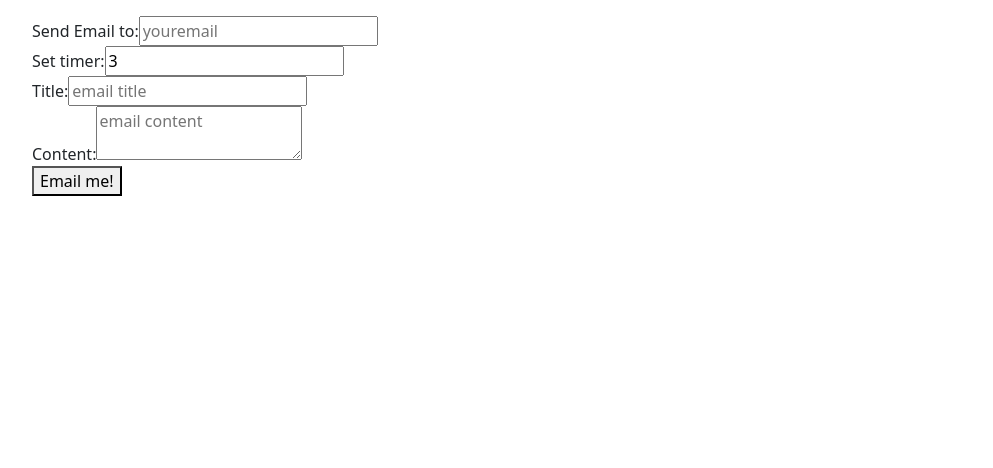
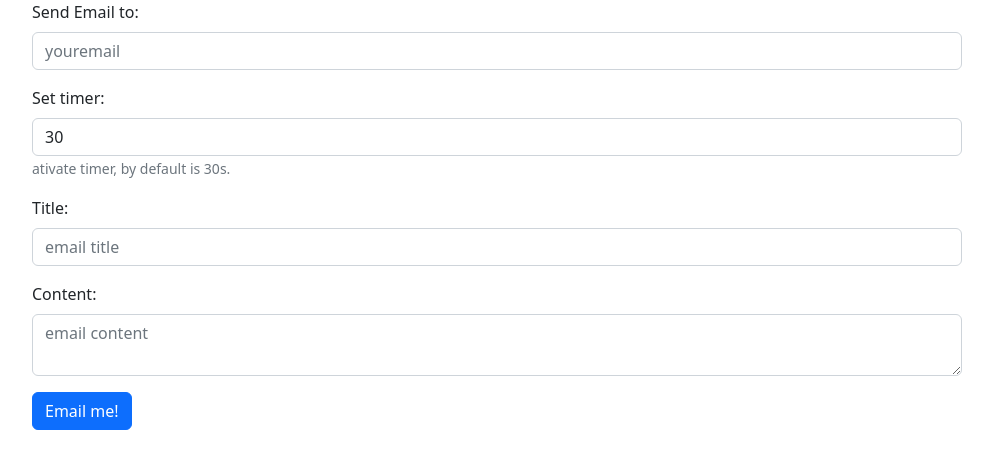
Before and after one commit to wd810/button-click, a Vue app: page / in a window 1280 px wide. Shown: the top 468 px of the page, without its empty margins (50-1043 px from the left). Built offline with nearby package versions, Linux system fonts and the light colour scheme.

Commit message:
add form validation

```diff
--- a/package.json
+++ b/package.json
@@ -8,6 +8,8 @@
     "lint": "vue-cli-service lint"
   },
   "dependencies": {
+    "@vuelidate/core": "^2.0.0-alpha.44",
+    "@vuelidate/validators": "^2.0.0-alpha.31",
     "bootstrap": "^5.2.1",
     "core-js": "^3.6.5",
     "vue": "^3.0.0"
--- a/src/components/Button.vue
+++ b/src/components/Button.vue
@@ -1,59 +1,108 @@
 <template>
-    <form class="container">
-        <p>{{ email.address }}</p>
-        <div class="col-sm-10">
-            <label>Send Email to: </label>
-            <input type="text" v-model="email.address" placeholder="youremail">
+    <form class="container"
+          @submit.prevent='sendEmail'>
+        <div class="col-sm-10 mb-3">
+            <label class="form-label">Send Email to: </label>
+            <input class='form-control'
+                type="text"
+                v-model="state.email.address"
+                placeholder="youremail">
+            <span class="form-text"
+                v-if="v$.email.address.$error">
+                {{ v$.email.address.$errors[0].$message }}
+            </span>
         </div>
-        <div class="col-sm-10">
-            <label>Set timer: </label>
-            <input type="text" v-model="timer" placeholder="ativate time, by default is 30s">
+        <div class="col-sm-10 mb-3">
+            <label class="form-label">Set timer: </label>
+            <input class="form-control"
+                type="text"
+                v-model="timer"
+                placeholder="ativate time, by default is 30s">
+            <span class="form-text">
+                ativate timer, by default is 30s.
+            </span>
         </div>
-        <div class="col-sm-10">
-            <label>Title: </label>
-            <input type="text" placeholder="email title" required>
+        <div class="col-sm-10 mb-3">
+            <label class="form-label">Title: </label>
+            <input class='form-control'
+                type="text"
+                placeholder="email title"
+                v-model="state.email.title">
+            <span class="form-text"
+                v-if="v$.email.title.$error">
+                {{ v$.email.title.$errors[0].$message }}
+            </span>
         </div>
-        <div class="col-sm-10">
-            <label>Content: </label>
-            <textarea type="text" placeholder="email content"></textarea>
+        <div class="col-sm-10 mb-3">
+            <label class="form-label">Content: </label>
+            <textarea class="form-control"
+                type="text"
+                placeholder="email content"
+                v-model="state.email.content"></textarea>
+            <span class="form-text"
+                v-if="v$.email.content.$error">
+                {{ v$.email.content.$errors[0].$message }}
+            </span>
         </div>
-        <button :disabled="timerActive" @click="sendEmail">Email me!</button>
+        <button class="btn btn-primary"
+            :disabled="timerActive">Email me!</button>
     </form>
-
 
 </template>
 
 <script>
+import useVuelidate from '@vuelidate/core'
+import { required, email, minLength } from '@vuelidate/validators'
+import { reactive, computed} from 'vue'
 export default {
     name: 'Button',
+    setup() {
+        const state = reactive({
+            email: {
+                address: "",
+                title: "",
+                content: ""
+            }
+        })
+
+        const rules = computed(() => {
+            return {
+                email: {
+                    address: { required, email },
+                    title: { required },
+                    content: { required, minLenght: minLength(7) }
+                }
+            }
+        })
+
+        const v$ = useVuelidate(rules, state)
+
+        return {
+            state,
+            v$,
+        }
+    },
     data() {
-        let email = {
-            address: "",
-            title: "",
-            content: ""
-        }
         return {
-            timer: 3, // ms
+            timer: 30, // ms
             timerActive: false,
-            email
         }
     },
     methods: {
-        sendEmail(e) {
-            console.log(e)
+        // submit email
+        sendEmail() {
             // check fields
-            if (!this.timerActive) {
+            this.v$.$validate()
+            if (this.v$.$error) {
+                console.log(this.v$.$errors)
+            } else if (!this.timerActive) {
                 this.timerActive = !this.timerActive
-                console.log(this.email, this.timer, this.timerActive)
+                console.log(this.state, this.timer, this.timerActive)
                 setTimeout(() => {
                     console.log(`${this.timer} later...`)
                     this.timerActive = false
                 }, this.timer * 1000)
-            } else {
-                console.log("timer is active, click is disabled")
-
             }
-
         }
     }
 }
```
Also changed, not shown: 1 other file (tests, documents, lock files or other folders).
